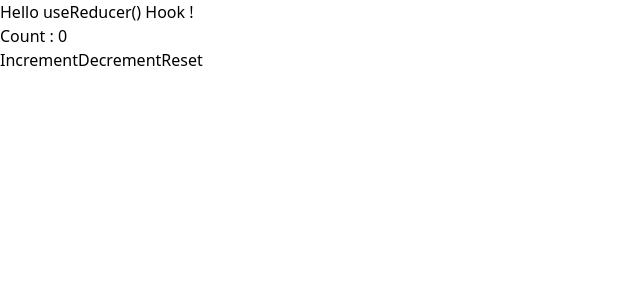
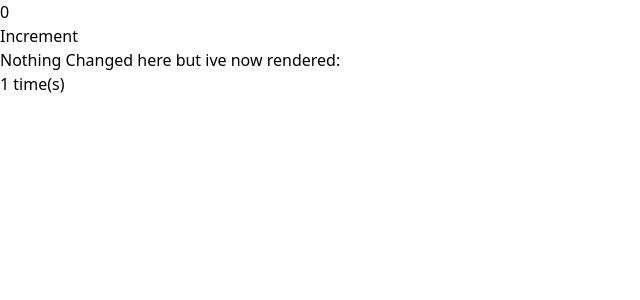
Before and after one commit to adityakkpk/React-v19-BasicToAdv, a React (Vite) app in the folder Project01-NetflixCard/: page / in a window 1280 px wide. Shown: the top 300 px of the page, without its empty margins (0-640 px from the left). Built offline with nearby package versions, Linux system fonts and the light colour scheme.

Commit message:
React.memo() function

```diff
--- a/Project01-NetflixCard/src/App.jsx
+++ b/Project01-NetflixCard/src/App.jsx
@@ -4,6 +4,7 @@
 import Home from "./components/ContextAPI/Home.jsx";
 import { MyContextProvider } from "./components/ContextAPI/Index.jsx";
 import Services from "./components/ContextAPI/Services.jsx";
+import ReactMemo from "./components/hooks/Memo/MemoFunction/Reactmemo.jsx";
 import ReducerComp from "./components/hooks/useReducer/Index.jsx";
 
 function App() {
@@ -17,7 +18,9 @@
         <DarkLight />
       </ThemeProvider> */}
 
-      <ReducerComp />
+      {/* <ReducerComp /> */}
+
+      <ReactMemo />
     </section>
   );
 }
--- /dev/null
+++ b/Project01-NetflixCard/src/components/hooks/Memo/MemoFunction/Reactmemo.jsx
@@ -0,0 +1,30 @@
+import React, { useRef, useState } from 'react'
+
+const ReactMemo = () => {
+    const [count, setCount] = useState(0);
+  return (
+    <div className='p-4 h-52 tracking-wider flex flex-col justify-end items-center gap-5'>
+        <h1>{count}</h1>
+        <button className='bg-cyan-500 py-1 px-3' onClick={() => setCount(prev => prev + 1)}>
+            Increment
+        </button>
+        <MemoWrapped />
+    </div>
+  )
+}
+
+const Counts = () => {
+    const renderCount = useRef(0);
+    console.log(renderCount);
+
+    return (<>
+        <div className='text-center'>
+            <p>Nothing Changed here but ive now rendered:</p>
+            <span className='text-red-600'>{renderCount.current++} time(s)</span>
+        </div>
+    </>)
+}
+
+const MemoWrapped = React.memo(Counts);
+
+export default ReactMemo
```
Also changed, not shown: Project01-NetflixCard/src/components/hooks/Memo/MemoFunction/Readme.md (added), Project01-NetflixCard/src/components/hooks/Memo/useMemo/Readme.md (added), 1 other file (tests, documents, lock files or other folders).
